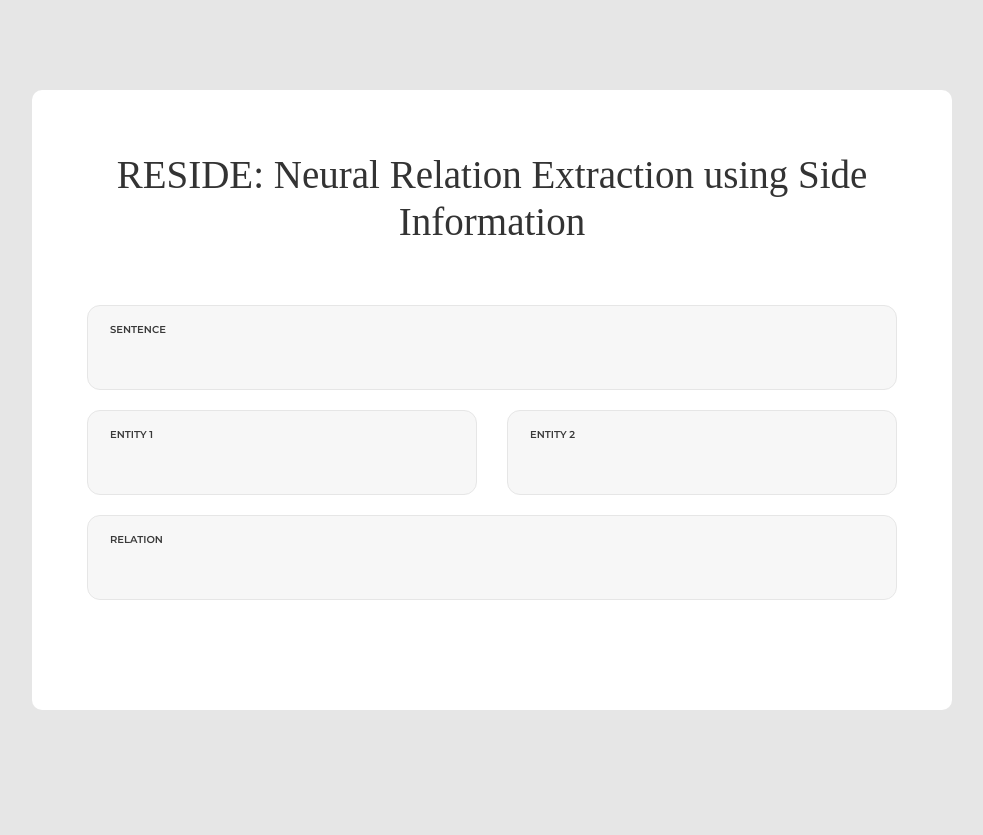
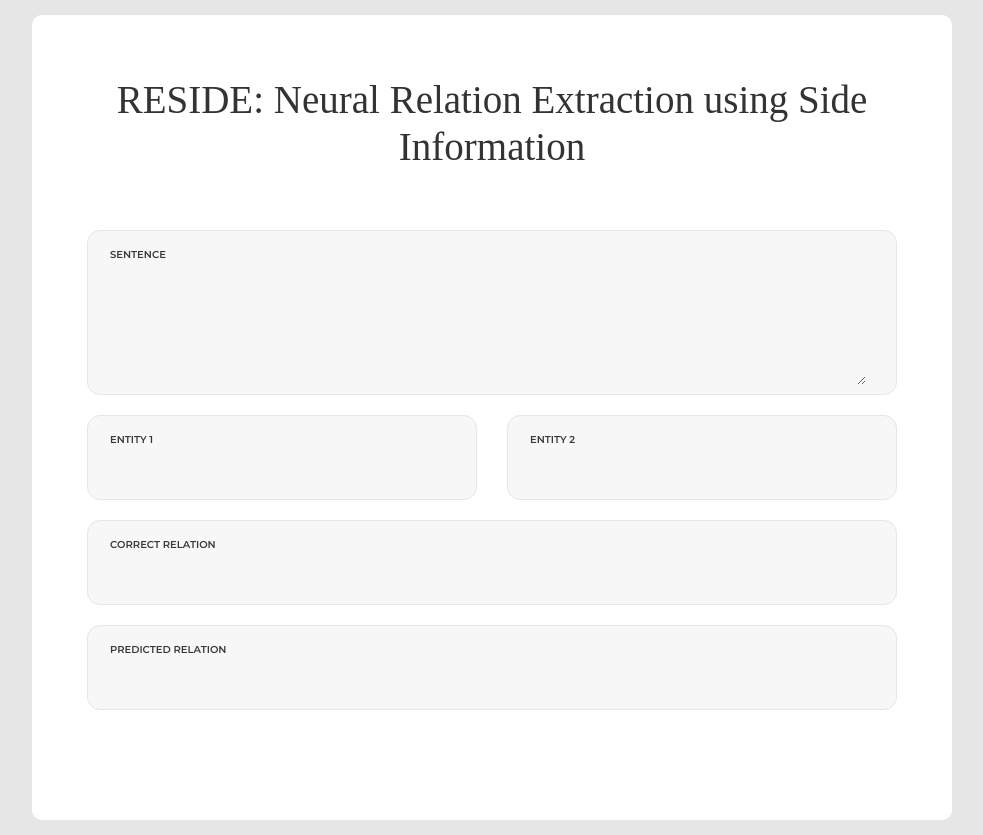
Before and after one commit to malllabiisc/RESIDE, a Flask app: template online/templates/reside_main.html in a window 1280 px wide. Shown: the whole page, without its empty margins (148-1131 px from the left). Before the commit the page ends 710 px from the top, so only its background shows below. Run offline with Flask 2, Linux system fonts and the light colour scheme; the template is opened without the code that fills it, so the values that code supplies are empty; parts of the project's set-up code (start-up, migrations or seed data) failed here and were passed over; some libraries are stand-ins or nearby versions; some web fonts are replaced.

Commit message:
corrected few errors

```diff
--- a/online/base_model.py
+++ b/online/base_model.py
@@ -176,7 +176,7 @@ class Base(object):
 
 		self.voc2id	   	= json.load(open('./data/{}_voc2id.json'.format(self.p.dataset)))
 		self.rel2id		= json.load(open('./data/{}_rel2id.json'.format(self.p.dataset)))
-		self.id2rel 		= {v: k for k, v in self.rel2id.item()}
+		self.id2rel 		= {v: k for k, v in self.rel2id.items()}
 		self.type2id		= json.load(open('./data/{}_type2id.json'.format(self.p.dataset)))
 		self.type_num		= len(self.type2id)
 
--- a/online/server.py
+++ b/online/server.py
@@ -4,7 +4,7 @@ sys.path.insert(0, './')
 import tensorflow as tf
 from flask import Flask, render_template, request
 from helper import *
-from reside import RESIDE
+from online_reside import RESIDE
 from flask_cors import CORS, cross_origin
 
 app		= Flask(__name__, static_folder='static-entice')
@@ -21,7 +21,7 @@ def resideMain():
 	logits	= sess.run(model.logits, feed_dict=feed)
 	pred    = model.id2rel[np.argmax(logits)]
 
-	return render_template('reside_main.html', pred=pred, bag=bag)
+	return render_template('reside_main.html', actual = model.id2rel[bag['rel'][0]], pred=pred, bag=bag)
 
 
 if __name__ == '__main__':
@@ -31,7 +31,7 @@ if __name__ == '__main__':
 	parser.add_argument('-gpu', 	 	dest="gpu", 		default='0',					help='GPU to use')
 	parser.add_argument('-nGate', 	 	dest="wGate", 		action='store_false',   			help='Include edgewise-gating in GCN')
 	parser.add_argument('-lstm_dim', 	dest="lstm_dim", 	default=192,   		type=int, 		help='Hidden state dimension of Bi-LSTM')
-	parser.add_argument('-port', 		dest="port", 		default=8888,   	type=int, 		help='Port of the server')
+	parser.add_argument('-port', 		dest="port", 		default=3535,   	type=int, 		help='Port of the server')
 	parser.add_argument('-pos_dim',  	dest="pos_dim", 	default=16, 		type=int, 		help='Dimension of positional embeddings')
 	parser.add_argument('-type_dim', 	dest="type_dim", 	default=50,   		type=int, 		help='Type dimension')
 	parser.add_argument('-alias_dim',	dest="alias_dim", 	default=32,   		type=int, 		help='Alias dimension')
@@ -58,6 +58,8 @@ if __name__ == '__main__':
 	parser.add_argument('-rel2alias_file', 	default='./side_info/relation_alias/riedel/relation_alias_from_wikidata_ppdb_extended.json', 	help='File containing relation alias information')
 	parser.add_argument('-type2id_file',   	default='./side_info/entity_type/riedel/type_info.json', 					help='File containing entity type information')
 	args = parser.parse_args()
+
+	print('Loading RESIDE model.')
 
 	tf.set_random_seed(args.seed)
 	random.seed(args.seed)
--- a/online/templates/reside_main.html
+++ b/online/templates/reside_main.html
@@ -41,7 +41,7 @@
 
 				<div class="wrap-input100 validate-input bg1">
 					<span class="label-input100">Sentence</span>
-					<input class="input100" type="text" name="name" value="{{ bag.sents[0].sent }}">
+					<textarea class="input100" name="result">{{ bag.sents[0].sent }}</textarea>
 				</div>
 
 				<div class="wrap-input100 validate-input bg1 rs1-wrap-input100">
@@ -55,7 +55,12 @@
 				</div>
 
 				<div class="wrap-input100 validate-input bg1">
-					<span class="label-input100">Relation</span>
+					<span class="label-input100">Correct Relation</span>
+					<input class="input100" type="text" name="name" value="{{ actual }}">
+				</div>
+
+				<div class="wrap-input100 validate-input bg1">
+					<span class="label-input100">Predicted Relation</span>
 					<input class="input100" type="text" name="name" value="{{ pred }}">
 				</div>
 
```
